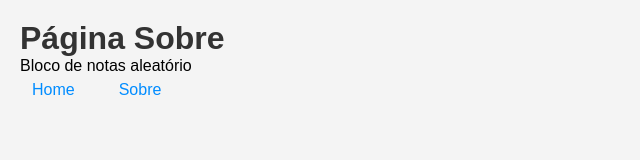
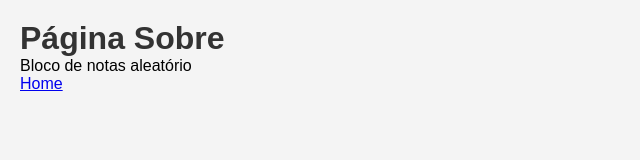
Before and after one commit to GPBR815/TrabalhoHTML, a plain HTML site: page sobre/index.html in a window 1280 px wide. Shown: the whole page, without its empty margins (0-640 px from the left). Drawn offline with Linux system fonts and the light colour scheme; files that its build step writes are made by us from their sources.

Commit message:
Update index.html

```diff
--- a/sobre/index.html
+++ b/sobre/index.html
@@ -9,12 +9,7 @@
     <h1>Página Sobre</h1>
     <p>Bloco de notas aleatório</p>
 
-    <nav>
-      <ul class="menu">
-        <li><a href="index.html">Home</a></li>
-        <li><a href="sobre/index.html">Sobre</a></li>
-      </ul>
-    </nav>
+    <a href="index.html" class="btn-home">Home</a>
 
 </body>
 </html>
```
